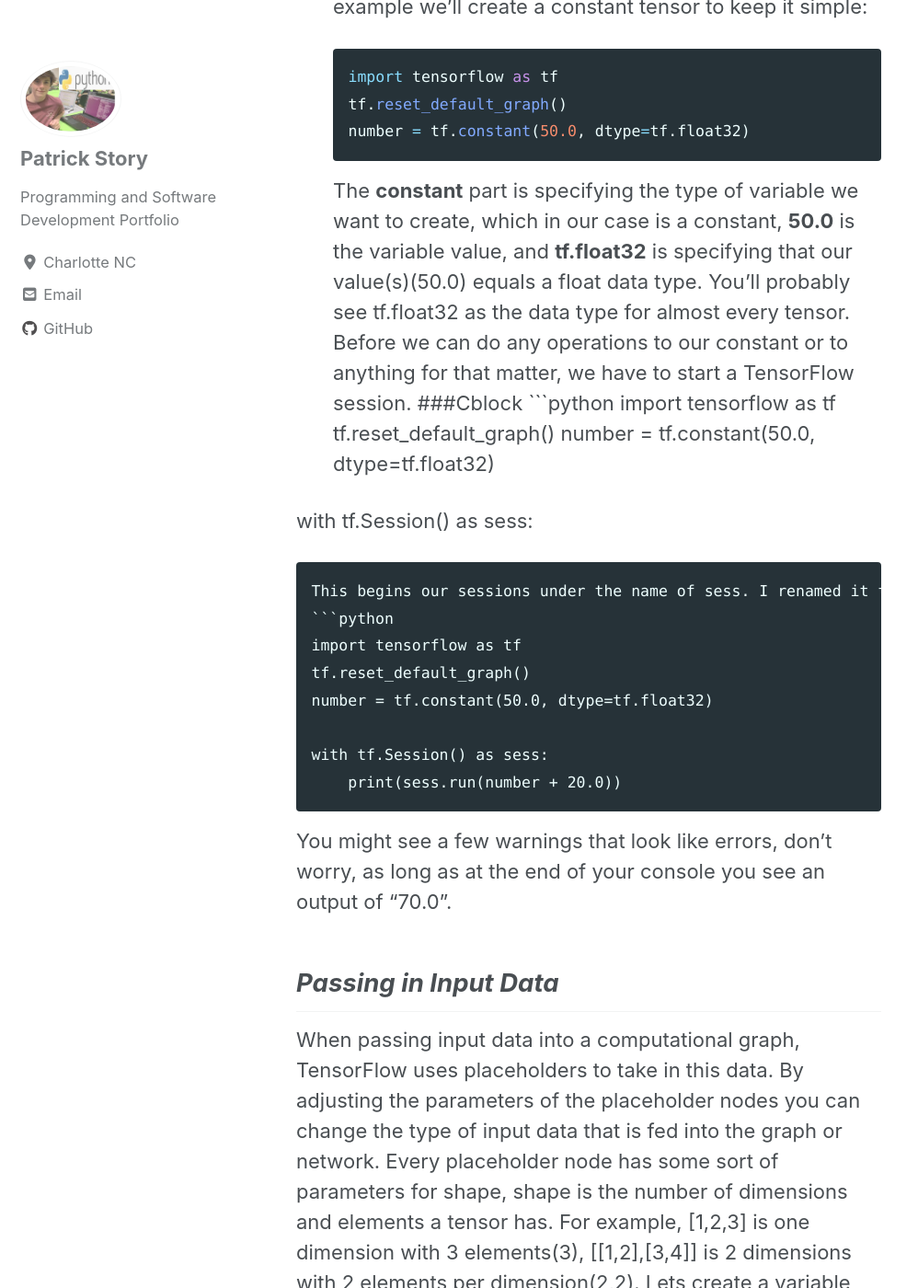
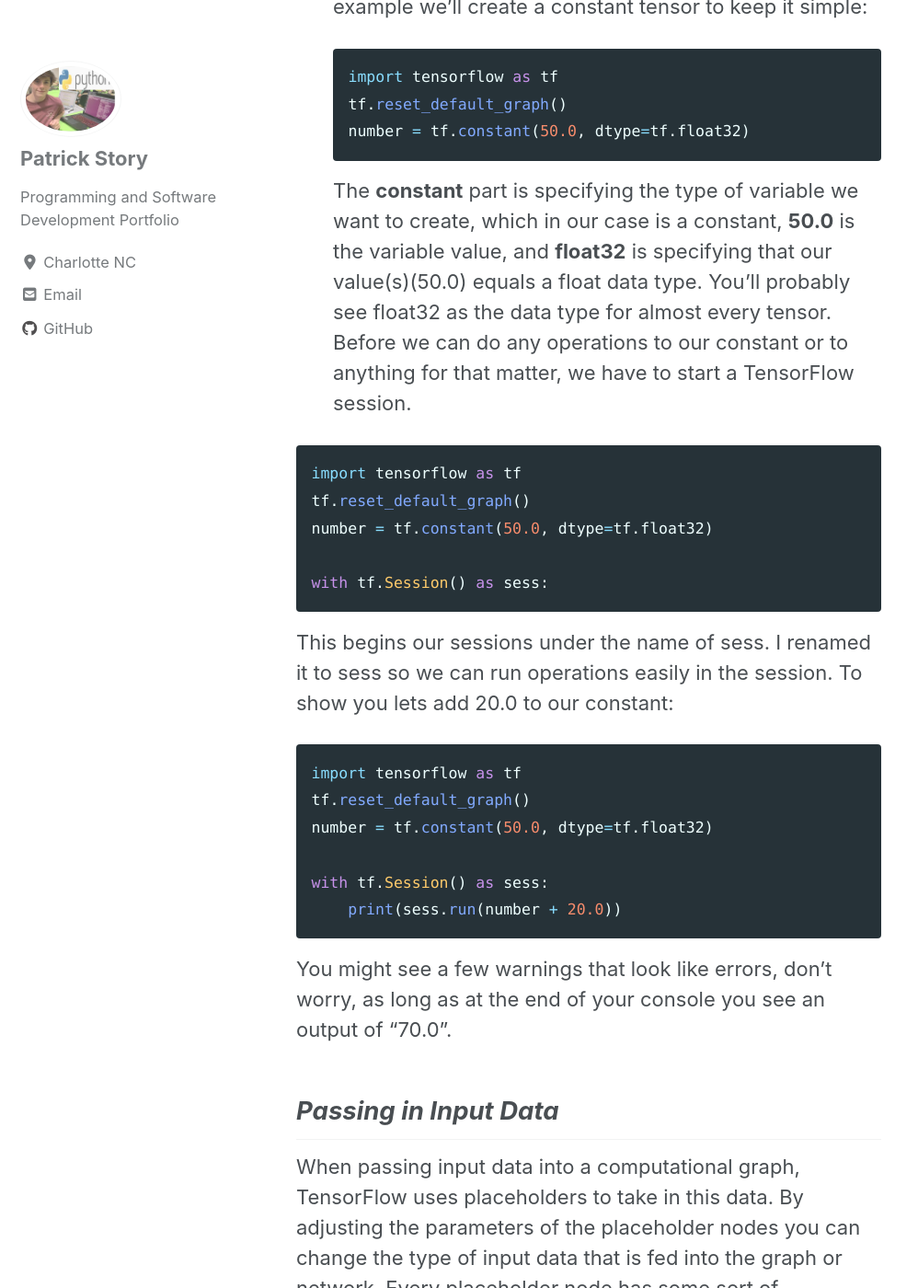
Before and after one commit to Patchyst/Patchyst.github.io, a Jekyll site: the page built from _posts/2019-08-20-tensorflow.md, in a window 1280 px wide and 1400 px high, scrolled down 2310 px. Shown: the whole window at 92% size, without its empty margins (0-998 px from the left). Built offline with Jekyll 4.4.1, drawn with Linux system fonts in a browser that asks for light colours; cached includes are drawn as plain includes; nearby versions of some CDN libraries.

Commit message:
finishing Tensor Flow project

````diff
--- a/_posts/2019-08-20-tensorflow.md
+++ b/_posts/2019-08-20-tensorflow.md
@@ -26,8 +26,8 @@
 tf.reset_default_graph()
 number = tf.constant(50.0, dtype=tf.float32)
 ```
-The **constant** part is specifying the type of variable we want to create, which in our case is a constant, **50.0** is the variable value, and **tf.float32** is specifying that our value(s)(50.0) equals a float data type. You'll probably see tf.float32 as the data type for almost every tensor. Before we can do any operations to our constant or to anything for that matter, we have to start a TensorFlow session.
-###Cblock
+The **constant** part is specifying the type of variable we want to create, which in our case is a constant, **50.0** is the variable value, and **float32** is specifying that our value(s)(50.0) equals a float data type. You'll probably see float32 as the data type for almost every tensor. Before we can do any operations to our constant or to anything for that matter, we have to start a TensorFlow session.
+
 ```python
 import tensorflow as tf
 tf.reset_default_graph()
````
